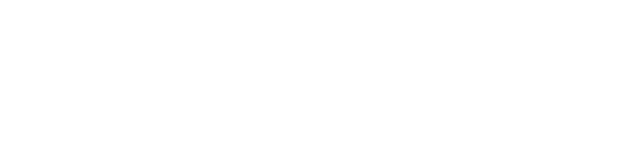
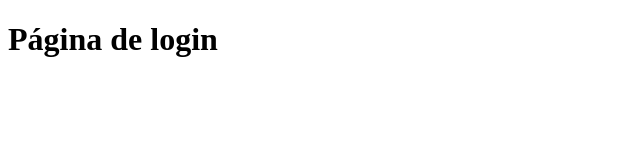
Before and after one commit to adrianadutra/Teste_IOS, a plain HTML site: page login.html in a window 1280 px wide. Shown: the whole page, without its empty margins (0-640 px from the left). Drawn offline with Linux system fonts and the light colour scheme.

```diff
--- a/aula4/ExercícioAula04.html
+++ b/login.html
@@ -1,10 +1,9 @@
 <!DOCTYPE html>
 <html lang="pt-br">
 <head>
-    <meta charset="UTF-8">
-    <title>Document</title>
+ <title>Meu site</title>
 </head>
 <body>
-    <a href="#" target="_blank"></a>
+ <h1>Página de login</h1>
 </body>
 </html>
```
